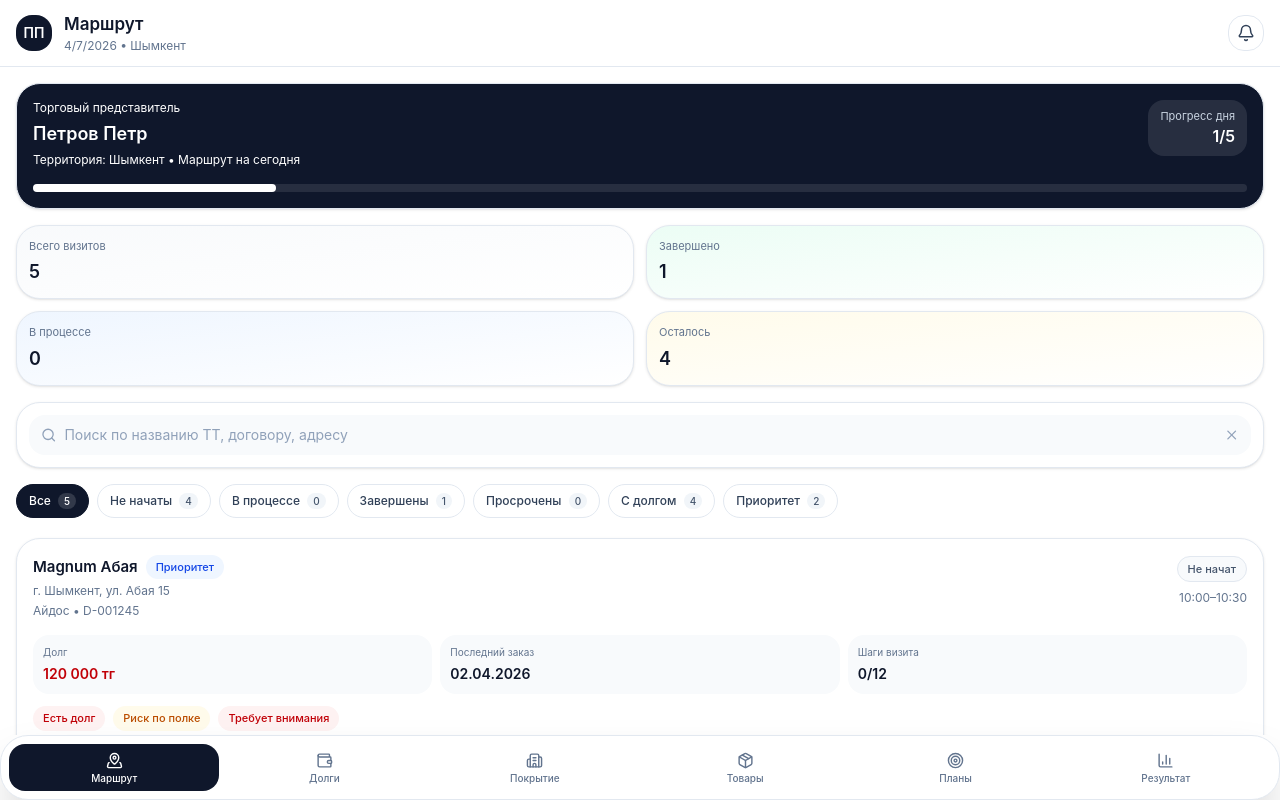
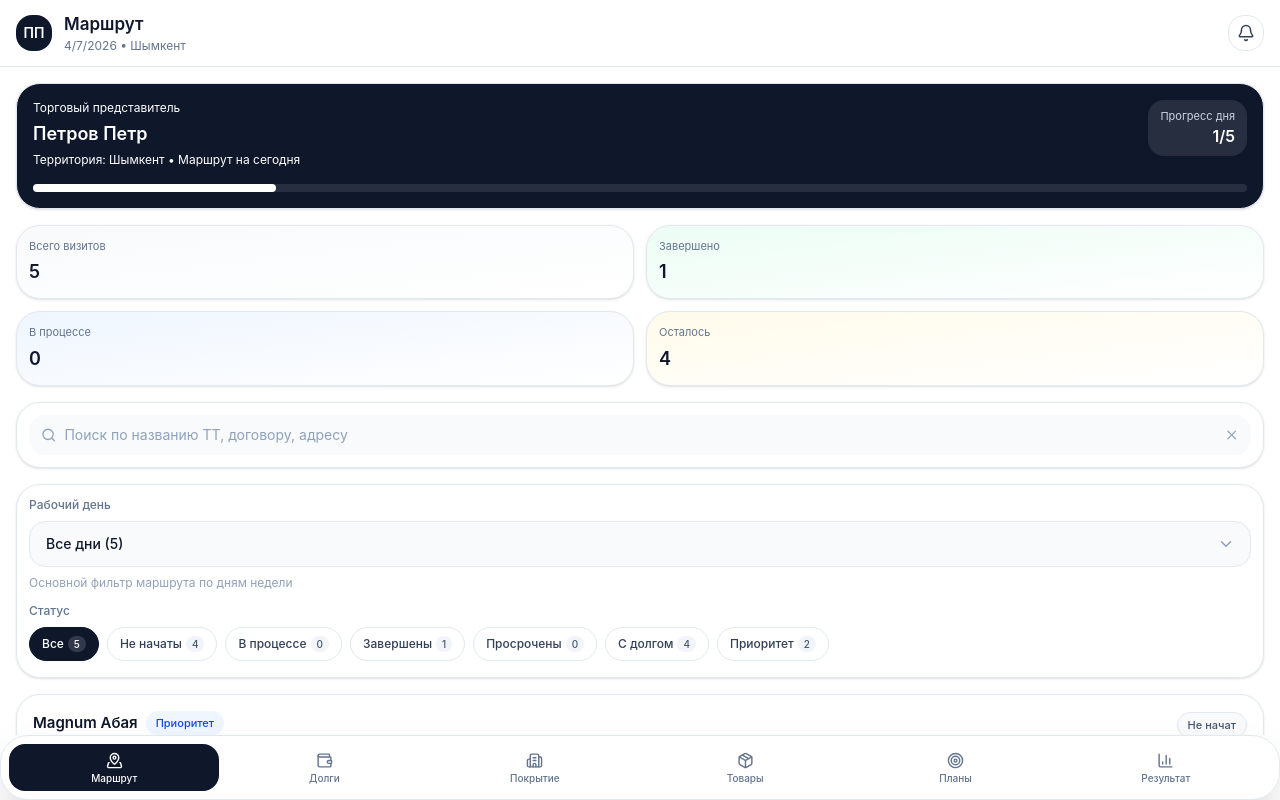
Before and after one commit to akambetov/sales-app, a React (Vite) app: page / in a window 1280 px wide. Built offline with nearby package versions, Linux system fonts and the light colour scheme.

Commit message:
feat: weekDays

```diff
--- a/src/@types/response/store.ts
+++ b/src/@types/response/store.ts
@@ -15,6 +15,7 @@ export interface IStore {
   debt: number
   overdueDebt: number
   visitWindow: string
+  workDay: 'monday' | 'tuesday' | 'wednesday' | 'thursday' | 'friday'
   priority?: boolean
   risk?: boolean
   noOrderRisk?: boolean
--- a/src/components/index.ts
+++ b/src/components/index.ts
@@ -15,3 +15,5 @@ export { Chip } from './chip'
 export { ButtonSave } from './button-save'
 
 export { SearchInput } from './search-input'
+
+export { Select } from './select'
--- /dev/null
+++ b/src/components/select.tsx
@@ -0,0 +1,49 @@
+import { ChevronDown } from 'lucide-react'
+
+import { cn } from '@utils'
+
+import type { SelectHTMLAttributes } from 'react'
+
+interface ISelectOption {
+  label: string
+  value: string
+}
+
+export const Select = ({
+  label,
+  hint,
+  options,
+  className,
+  containerClassName,
+  ...props
+}: {
+  label?: string
+  hint?: string
+  options: ISelectOption[]
+  className?: string
+  containerClassName?: string
+} & Omit<SelectHTMLAttributes<HTMLSelectElement>, 'children'>) => (
+  <div className={cn('space-y-2', containerClassName)}>
+    {label ? <label className="block text-xs font-medium text-slate-500">{label}</label> : null}
+    <div className="relative">
+      <select
+        className={cn(
+          'w-full appearance-none rounded-2xl border border-slate-200 bg-slate-50 px-4 py-3 pr-11 text-sm font-medium text-slate-900 outline-none transition focus:border-slate-300 focus:bg-white focus:ring-4 focus:ring-slate-200/70 disabled:cursor-not-allowed disabled:opacity-60',
+          className
+        )}
+        {...props}
+      >
+        {options.map((option) => (
+          <option key={option.value} value={option.value}>
+            {option.label}
+          </option>
+        ))}
+      </select>
+      <ChevronDown
+        size={18}
+        className="pointer-events-none absolute top-1/2 right-4 -translate-y-1/2 text-slate-400"
+      />
+    </div>
+    {hint ? <p className="text-xs text-slate-400">{hint}</p> : null}
+  </div>
+)
--- a/src/pages/sales-agent-route/@types.ts
+++ b/src/pages/sales-agent-route/@types.ts
@@ -7,3 +7,5 @@ export interface IRouteStats {
   withDebt: number
   priority: number
 }
+
+export type TRouteDayFilter = 'all' | 'monday' | 'tuesday' | 'wednesday' | 'thursday' | 'friday'
--- a/src/pages/sales-agent-route/components/route-stats-filter.tsx
+++ b/src/pages/sales-agent-route/components/route-stats-filter.tsx
@@ -1,6 +1,7 @@
+import { Card, Select } from '@components'
 import { cn } from '@utils'
 
-import type { IRouteStats } from '../@types'
+import type { IRouteStats, TRouteDayFilter } from '../@types'
 
 const FILTER: { label: string; key: keyof IRouteStats }[] = [
   { label: 'Все', key: 'total' },
@@ -12,46 +13,92 @@ const FILTER: { label: string; key: keyof IRouteStats }[] = [
   { label: 'Приоритет', key: 'priority' }
 ]
 
+const DAY_FILTERS: { label: string; key: TRouteDayFilter }[] = [
+  { label: 'Все дни', key: 'all' },
+  { label: 'Понедельник', key: 'monday' },
+  { label: 'Вторник', key: 'tuesday' },
+  { label: 'Среда', key: 'wednesday' },
+  { label: 'Четверг', key: 'thursday' },
+  { label: 'Пятница', key: 'friday' }
+]
+
+const getDateByOffset = (offset: number) => {
+  const date = new Date()
+
+  date.setDate(date.getDate() + offset)
+
+  return date.toLocaleDateString()
+}
+
 export const RouteStatsFilter = ({
+  dayFilter,
+  dayStats,
   routeStats,
   isLoading,
   filter,
+  onDayFilterChange,
   onFilterChange
 }: {
+  dayFilter: TRouteDayFilter
+  dayStats: Record<TRouteDayFilter, number>
   routeStats: IRouteStats
   isLoading: boolean
   filter: keyof IRouteStats
+  onDayFilterChange: (filter: TRouteDayFilter) => void
   onFilterChange: (filter: keyof IRouteStats) => void
 }) => {
-  const filteredStats = FILTER.map((f) => ({
-    ...f,
-    count: routeStats[f.key],
-    active: f.key === filter
+  const dayOptions = DAY_FILTERS.map((item, idx) => ({
+    value: item.key,
+    label: `${item.key !== 'all' ? `${getDateByOffset(idx - 1)} - ` : ''}${item.label} (${dayStats[item.key]})`
   }))
 
-  const handleFilterChange = (newFilter: keyof IRouteStats) => () => {
-    onFilterChange(newFilter)
-  }
+  const filteredStats = FILTER.map((item) => ({
+    ...item,
+    count: routeStats[item.key],
+    active: item.key === filter
+  }))
 
   return (
-    <div className="flex gap-2 overflow-x-auto pb-1 [-ms-overflow-style:none] [scrollbar-width:none] [&::-webkit-scrollbar]:hidden">
-      {filteredStats.map((item) =>
-        isLoading ? (
-          <div key={item.label} className={cn('animate-pulse rounded bg-slate-50 p-2')}>
-            <div className="w-20 h-6 mb-2 rounded bg-slate-200" />
+    <Card className="p-3">
+      {isLoading ? (
+        <div className="animate-pulse space-y-3">
+          <div className="h-3 w-28 rounded bg-slate-200" />
+          <div className="h-12 rounded-2xl bg-slate-100" />
+          <div className="flex gap-2 overflow-hidden">
+            <div className="h-9 w-20 rounded-full bg-slate-100" />
+            <div className="h-9 w-26 rounded-full bg-slate-100" />
+            <div className="h-9 w-24 rounded-full bg-slate-100" />
+          </div>
         </div>
       ) : (
+        <div className="space-y-3">
+          <Select
+            label="Рабочий день"
+            value={dayFilter}
+            options={dayOptions}
+            onChange={(event) => {
+              onDayFilterChange(event.target.value as TRouteDayFilter)
+            }}
+            hint="Основной фильтр маршрута по дням недели"
+          />
+          <div className="space-y-2">
+            <div className="text-xs font-medium text-slate-500">Статус</div>
+            <div className="flex gap-2 overflow-x-auto pb-1 [-ms-overflow-style:none] [scrollbar-width:none] [&::-webkit-scrollbar]:hidden">
+              {filteredStats.map((item) => (
                 <button
                   key={item.label}
+                  type="button"
                   className={cn(
                     'cursor-pointer shrink-0 rounded-full border px-3 py-2 text-xs font-medium',
                     item.active
                       ? 'border-slate-900 bg-slate-900 text-white'
                       : 'border-slate-200 bg-white text-slate-700'
                   )}
-            onClick={handleFilterChange(item.key)}
+                  onClick={() => {
+                    onFilterChange(item.key)
+                  }}
                 >
-            {item.label}{' '}
+                  {item.label}
                   <span
                     className={cn(
                       'ml-1 rounded-full px-1.5 py-0.5 text-[10px]',
@@ -61,8 +108,11 @@ export const RouteStatsFilter = ({
                     {item.count}
                   </span>
                 </button>
-        )
+              ))}
+            </div>
+          </div>
+        </div>
       )}
-    </div>
+    </Card>
   )
 }
--- a/src/pages/sales-agent-route/sales-agent-route.tsx
+++ b/src/pages/sales-agent-route/sales-agent-route.tsx
@@ -9,7 +9,7 @@ import { cn } from '@utils'
 
 import { Metrics, RouteStatsFilter, StoreCards, StoreCardsSkeleton } from './components'
 
-import type { IRouteStats } from './@types'
+import type { IRouteStats, TRouteDayFilter } from './@types'
 import type { IStore } from '@types'
 
 const getMatchedSearch = ({ stores, search }: { stores: IStore[]; search: string }) => {
@@ -24,20 +24,41 @@ const SalesAgentRoute = () => {
   const user = useUser()
   const { initVisit } = useVisitContext()
   const { data: stores, isLoading } = useStoresQuery({ onSuccess: initVisit })
+  const [dayFilter, setDayFilter] = useState<TRouteDayFilter>('all')
   const [filter, setFilter] = useState<keyof IRouteStats>('total')
   const [search, setSearch] = useState('')
 
+  const dayFilteredStores = useMemo(() => {
+    if (dayFilter === 'all') {
+      return stores ?? []
+    }
+
+    return stores?.filter((store) => store.workDay === dayFilter) ?? []
+  }, [dayFilter, stores])
+
   const groupedStatusStores = useMemo(() => {
-    const notStarted = stores?.filter((s) => s.status === 'Не начат') ?? []
-    const inProgress = stores?.filter((s) => s.status === 'В процессе') ?? []
-    const done = stores?.filter((s) => s.status === 'Завершен') ?? []
-    const overdue = stores?.filter((s) => s.status === 'Просрочен') ?? []
-    const withDebt = stores?.filter((s) => s.debt > 0) ?? []
-    const priority = stores?.filter((s) => s.priority) ?? []
-    const total = stores ?? []
+    const notStarted = dayFilteredStores.filter((s) => s.status === 'Не начат')
+    const inProgress = dayFilteredStores.filter((s) => s.status === 'В процессе')
+    const done = dayFilteredStores.filter((s) => s.status === 'Завершен')
+    const overdue = dayFilteredStores.filter((s) => s.status === 'Просрочен')
+    const withDebt = dayFilteredStores.filter((s) => s.debt > 0)
+    const priority = dayFilteredStores.filter((s) => s.priority)
+    const total = dayFilteredStores
 
     return { notStarted, inProgress, done, overdue, withDebt, priority, total }
-  }, [stores])
+  }, [dayFilteredStores])
+
+  const dayStats = useMemo(
+    () => ({
+      all: stores?.length ?? 0,
+      monday: stores?.filter((s) => s.workDay === 'monday').length ?? 0,
+      tuesday: stores?.filter((s) => s.workDay === 'tuesday').length ?? 0,
+      wednesday: stores?.filter((s) => s.workDay === 'wednesday').length ?? 0,
+      thursday: stores?.filter((s) => s.workDay === 'thursday').length ?? 0,
+      friday: stores?.filter((s) => s.workDay === 'friday').length ?? 0
+    }),
+    [stores]
+  )
 
   const metrics = {
     total: groupedStatusStores.total.length,
@@ -47,6 +68,8 @@ const SalesAgentRoute = () => {
       return this.total - this.done - this.inProgress
     }
   }
+
+  const progress = metrics.total ? (metrics.done / metrics.total) * 100 : 0
 
   const filteredStores = useMemo(() => {
     const getFilteredStores = () => {
@@ -97,6 +120,11 @@ const SalesAgentRoute = () => {
     setSearch('')
   }
 
+  const handleDayFilterChange = (value: TRouteDayFilter) => {
+    setDayFilter(value)
+    setFilter('total')
+  }
+
   return (
     <>
       <Header
@@ -138,7 +166,7 @@ const SalesAgentRoute = () => {
                   isLoading ? 'animate-pulse bg-slate-200' : 'bg-white'
                 )}
                 style={{
-                  width: `${(metrics.done / metrics.total) * 100}%`
+                  width: `${progress}%`
                 }}
               />
             </div>
@@ -147,9 +175,12 @@ const SalesAgentRoute = () => {
         <Metrics metrics={metrics} isLoading={isLoading} />
         <SearchInput search={search} handleSearch={handleSearch} handleClear={handleClearSearch} />
         <RouteStatsFilter
+          dayFilter={dayFilter}
+          dayStats={dayStats}
           routeStats={routeStats}
           isLoading={isLoading}
           filter={filter}
+          onDayFilterChange={handleDayFilterChange}
           onFilterChange={setFilter}
         />
         {isLoading ? <StoreCardsSkeleton /> : <StoreCards stores={filteredStores} />}
--- a/src/seeds/store.ts
+++ b/src/seeds/store.ts
@@ -16,6 +16,7 @@ export const storesSeed: IStore[] = [
     debt: 120000,
     overdueDebt: 80000,
     visitWindow: '10:00–10:30',
+    workDay: 'monday',
     priority: true,
     risk: true,
     shelfRisk: true,
@@ -36,6 +37,7 @@ export const storesSeed: IStore[] = [
     debt: 0,
     overdueDebt: 0,
     visitWindow: '11:00–11:20',
+    workDay: 'monday',
     noOrderRisk: true,
     status: 'Не начат'
   },
@@ -54,6 +56,7 @@ export const storesSeed: IStore[] = [
     debt: 45000,
     overdueDebt: 15000,
     visitWindow: '12:10–12:30',
+    workDay: 'tuesday',
     priority: true,
     status: 'Не начат'
   },
@@ -72,6 +75,7 @@ export const storesSeed: IStore[] = [
     debt: 17000,
     overdueDebt: 0,
     visitWindow: '13:00–13:10',
+    workDay: 'wednesday',
     status: 'Завершен'
   },
   {
@@ -89,6 +93,7 @@ export const storesSeed: IStore[] = [
     debt: 260000,
     overdueDebt: 130000,
     visitWindow: '14:10–14:40',
+    workDay: 'friday',
     risk: true,
     status: 'Не начат'
   }
```
Lines whose indentation alone changed are shown as unchanged.
